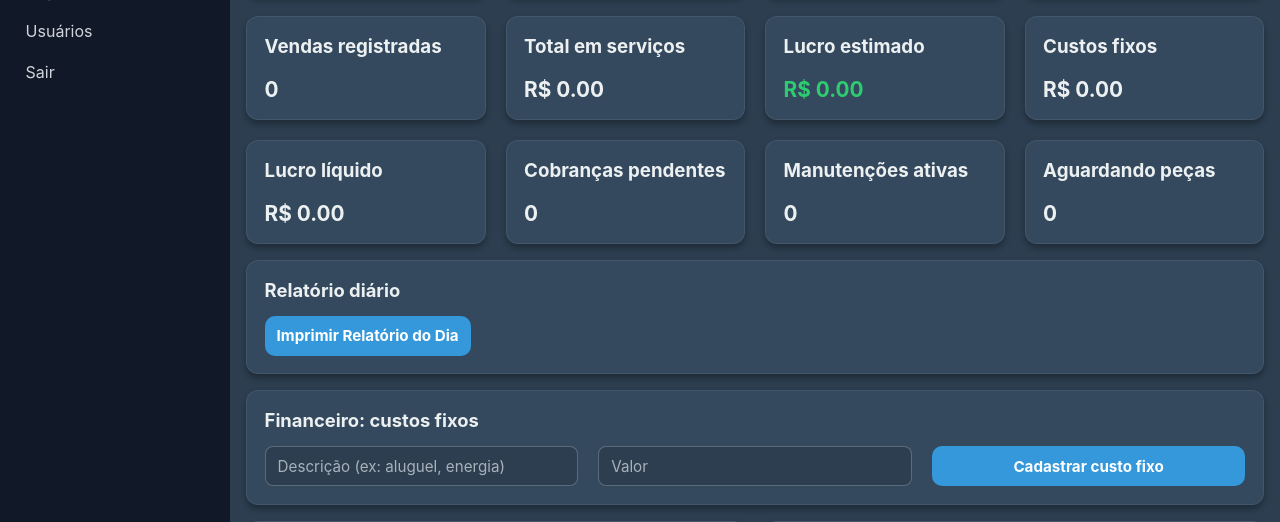
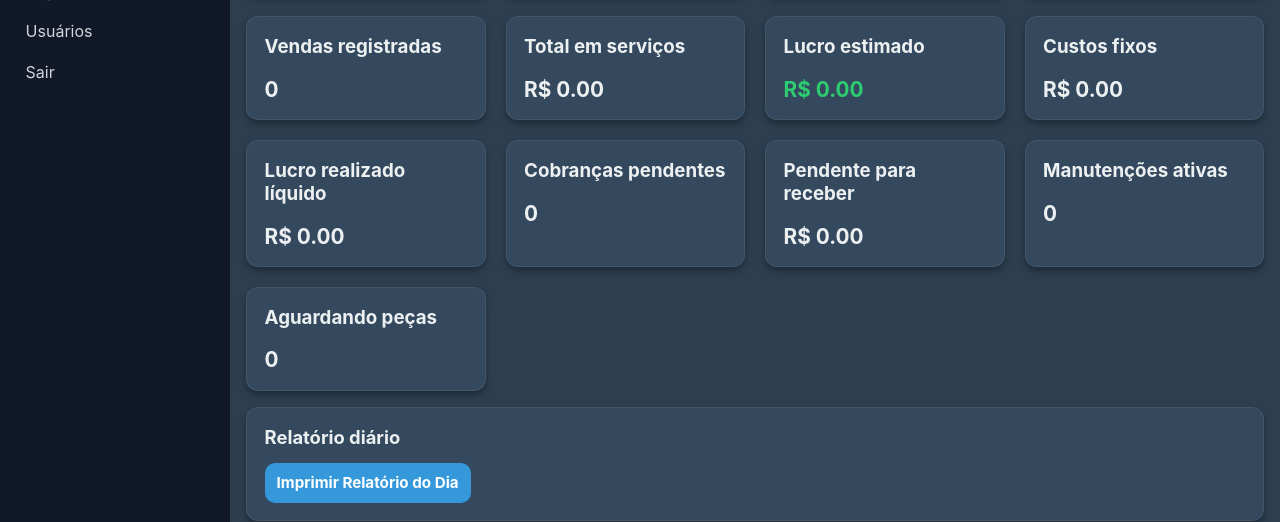
Before and after one commit to FelipeWelter/lojaWeb, a Flask app: page / in a window 1280 px wide. Shown: the part 336-858 px from the top of the page. Run offline with Flask 3, Linux system fonts and the light colour scheme; the visitor is signed in with stand-in values (Sample User, id 1).

Commit message:
Corrige KPIs de pendência e lucro no dashboard

```diff
--- a/app.py
+++ b/app.py
@@ -1657,8 +1657,6 @@ def dashboard():
     total_stock = db.session.query(db.func.coalesce(db.func.sum(Product.stock), 0)).scalar()
     sales_count = sales_query.count()
     services_count = service_query.count()
-    pending_charges = Charge.query.filter(Charge.status != 'confirmado', Charge.status != 'cancelado').count()
-
     period_charges = (
         db.session.query(Charge)
         .outerjoin(Sale, Sale.id == Charge.sale_id)
@@ -1673,12 +1671,21 @@ def dashboard():
         .all()
     )
 
+    pending_charges = 0
+    pending_receivable_total = Decimal('0.00')
+
     total_sales_amount = Decimal('0.00')
     total_services_amount = Decimal('0.00')
     payment_method_totals: dict[str, Decimal] = {}
     payment_method_counts: dict[str, int] = {}
     for charge in period_charges:
         paid = Decimal(charge.amount_paid or 0).quantize(Decimal('0.01'))
+        balance = _charge_balance(charge)
+
+        if charge.status != 'cancelado' and balance > 0:
+            pending_charges += 1
+            pending_receivable_total += balance
+
         if charge.sale_id:
             total_sales_amount += paid
         if charge.service_id:
@@ -1711,7 +1718,49 @@ def dashboard():
         FixedCost.created_at >= start_date
     ).scalar()
     total_profit = sales_profit + service_profit
-    net_profit = total_profit - total_fixed_costs
+
+    sale_cost_map = {
+        int(sale_id): Decimal(cost or 0).quantize(Decimal('0.01'))
+        for sale_id, cost in db.session.query(
+            SaleItem.sale_id,
+            db.func.coalesce(db.func.sum(SaleItem.unit_cost * SaleItem.quantity), 0),
+        )
+        .join(Sale, Sale.id == SaleItem.sale_id)
+        .filter(Sale.canceled.is_(False), Sale.created_at >= start_date)
+        .group_by(SaleItem.sale_id)
+        .all()
+    }
+    service_cost_map = {
+        int(service.id): Decimal(service.cost or 0).quantize(Decimal('0.01'))
+        for service in ServiceRecord.query.filter(ServiceRecord.created_at >= start_date).all()
+    }
+
+    realized_profit = Decimal('0.00')
+    for charge in period_charges:
+        if charge.status == 'cancelado':
+            continue
+
+        total_amount = _charge_total_amount(charge)
+        if total_amount <= 0:
+            continue
+
+        paid_amount = Decimal(charge.amount_paid or 0).quantize(Decimal('0.01'))
+        if paid_amount <= 0:
+            continue
+
+        ratio = min(Decimal('1.00'), (paid_amount / total_amount))
+        if charge.sale_id and charge.sale:
+            sale_total = Decimal(charge.sale.total or 0).quantize(Decimal('0.01'))
+            sale_cost = sale_cost_map.get(charge.sale_id, Decimal('0.00'))
+            sale_margin = sale_total - sale_cost
+            realized_profit += sale_margin * ratio
+        elif charge.service_id and charge.service:
+            service_total = Decimal(charge.service.total_price or 0).quantize(Decimal('0.01'))
+            service_cost_value = service_cost_map.get(charge.service_id, Decimal(charge.service.cost or 0).quantize(Decimal('0.01')))
+            service_margin = service_total - service_cost_value
+            realized_profit += service_margin * ratio
+
+    net_profit = realized_profit - Decimal(total_fixed_costs or 0)
     maintenance_in_progress = maintenance_query.filter(MaintenanceTicket.status != 'concluido').count()
     maintenance_waiting_parts = maintenance_query.filter(MaintenanceTicket.waiting_parts.is_(True), MaintenanceTicket.status != 'concluido').count()
 
@@ -1774,6 +1823,7 @@ def dashboard():
         sales_count=sales_count,
         services_count=services_count,
         pending_charges=pending_charges,
+        pending_receivable_total=pending_receivable_total,
         total_sales_amount=total_sales_amount,
         total_services_amount=total_services_amount,
         total_profit=total_profit,
--- a/templates/dashboard.html
+++ b/templates/dashboard.html
@@ -46,12 +46,16 @@
     <strong>R$ {{ '%.2f'|format(total_fixed_costs) }}</strong>
   </article>
   <article class="card kpi-card">
-    <h3>Lucro líquido</h3>
+    <h3>Lucro realizado líquido</h3>
     <strong>R$ {{ '%.2f'|format(net_profit) }}</strong>
   </article>
   <article class="card kpi-card">
     <h3>Cobranças pendentes</h3>
     <strong>{{ pending_charges }}</strong>
+  </article>
+  <article class="card kpi-card">
+    <h3>Pendente para receber</h3>
+    <strong>R$ {{ '%.2f'|format(pending_receivable_total) }}</strong>
   </article>
   <article class="card kpi-card">
     <h3>Manutenções ativas</h3>
```
